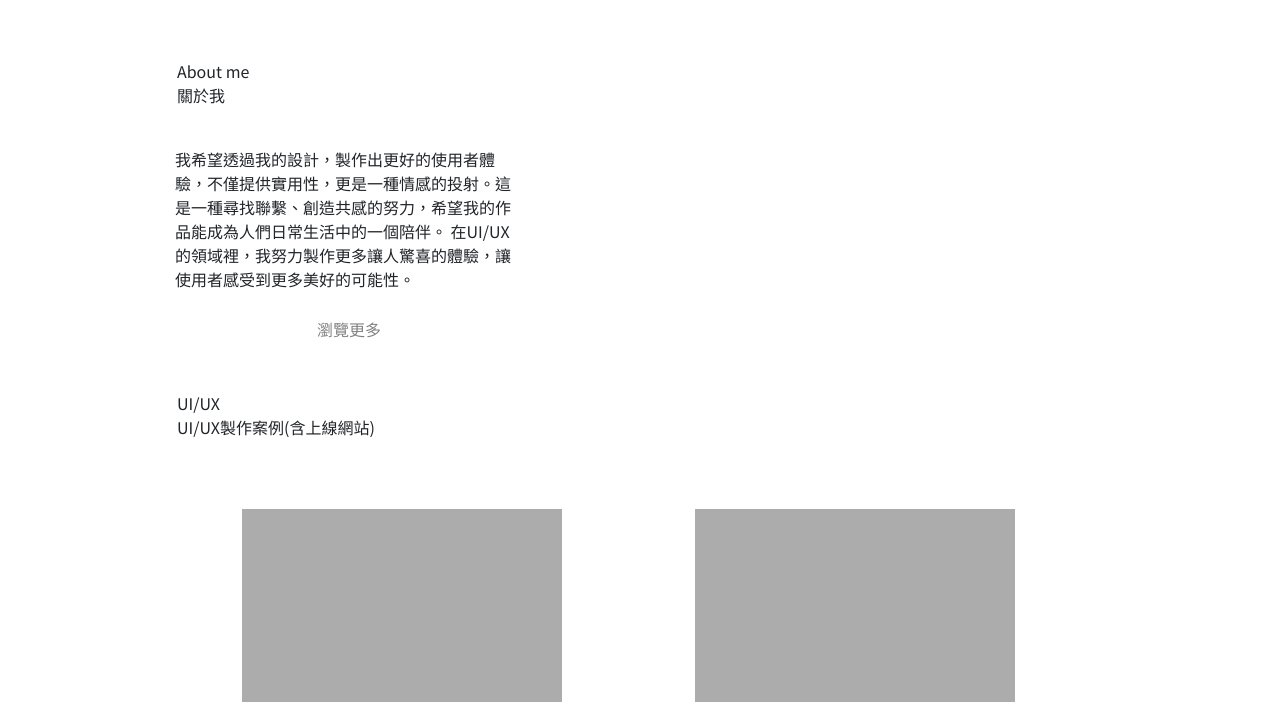
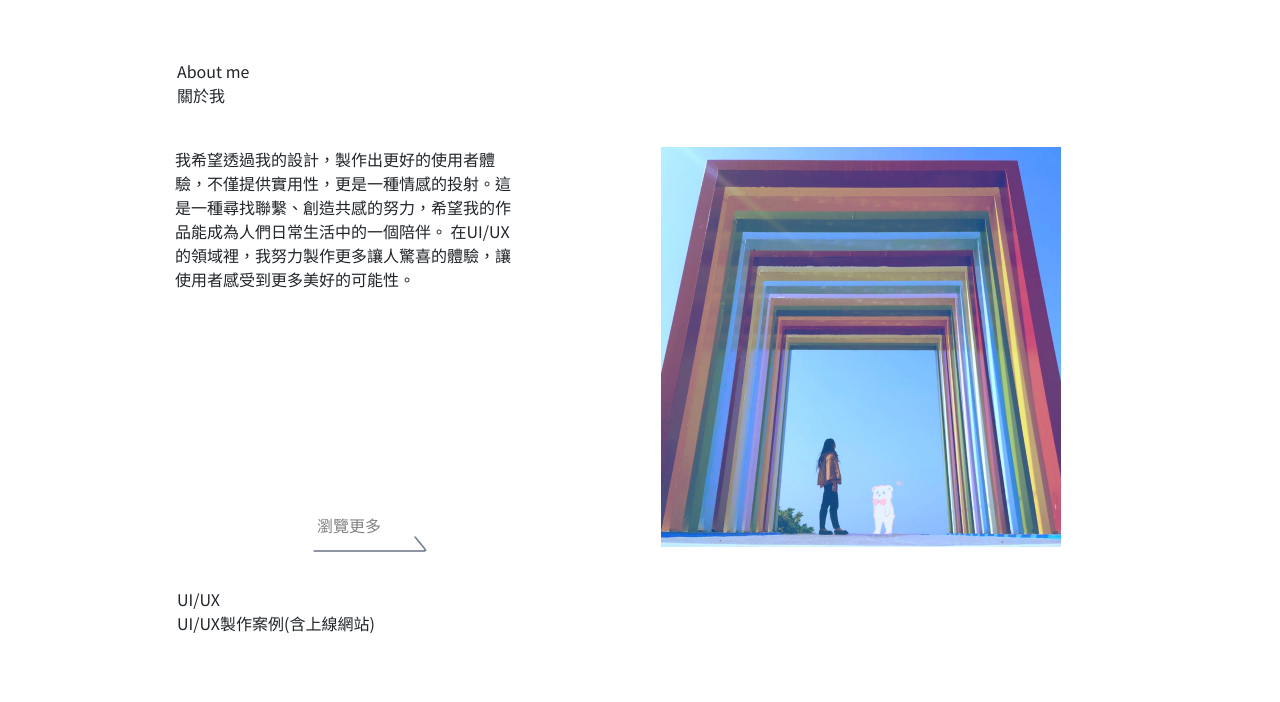
Before and after one commit to natsu445/sarita645.github.io, a plain HTML site: page index.html in a window 1280 px wide. Shown: the part 90-792 px from the top of the page. Drawn offline with nearby package versions, Linux system fonts and the light colour scheme.

Commit message:
Add files via upload

```diff
--- a/index.html
+++ b/index.html
@@ -85,7 +85,7 @@
                         </div>
                         <div class="col-md-2"></div>
                         <div class="col-md-3 about_R">
-                            <img src="img/_img_sarita_cc.jpg" alt="">
+                            <img src="img/img_sarita_cc.jpg" alt="">
 
                         </div>
                         <div class="col-md-1"></div>
```
Also changed, not shown: img/img_bg_union.png (added), img/img_sarita_cc.jpg (added), img/line1.png (added).
